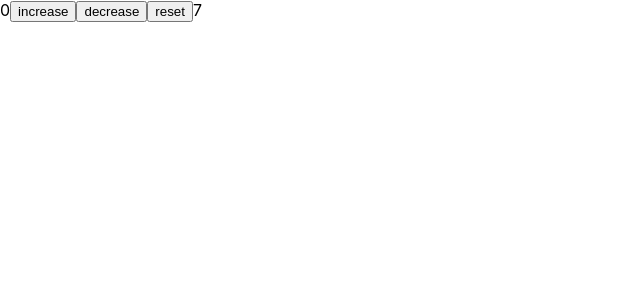
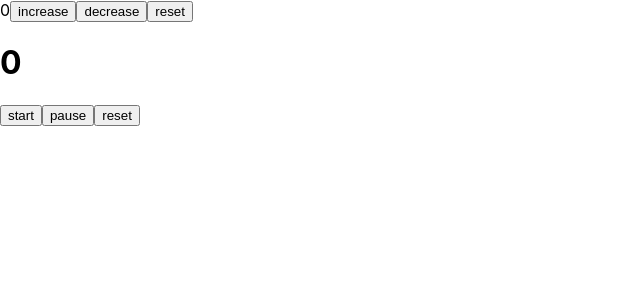
Before and after one commit to sharon884/Mern-Lab, a React (Create React App) app in the folder React/: page / in a window 1280 px wide. Shown: the top 300 px of the page, without its empty margins (0-640 px from the left). Built offline with nearby package versions, Linux system fonts and the light colour scheme.

Commit message:
implemented a timer app with start pause and reset options

```diff
--- a/React/src/Timer.jsx
+++ b/React/src/Timer.jsx
@@ -1,29 +1,52 @@
-import { useEffect, useState }  from "react";
+import {  useEffect, useState  } from "react";
 
 
 const Timer = () => {
+     const [ time , setTime ] = useState(0);
+     const [ runnig, setRunning] = useState(false);
 
-    const [ time , setTime ] = useState(0)
 
      useEffect(() => {
 
-      const intervalId =     setInterval(() => {
-           setTime((prev) => prev +1 );
-        }, 1000);
-
+        let intervalId ;
+          if (  runnig ) {
+              intervalId = setInterval(()=> {
+                 setTime((prev) => prev + 1);
+             },1000);
+          };
 
           return () => {
             clearInterval(intervalId)
           }
+     },[runnig])
 
-    },[])
+
+const start = ()=> {
+     setRunning( true );
+};
+
+
+const pause = ()=> {
+     setRunning(false);
+
+};
+
+
+const reset = ()=> {
+     setTime(0);
+};
 
 
  return (
     <>
-         { time }
+
+    <h1> { time} </h1>
+     <button onClick={start}>start</button>
+     <button onClick={pause }>pause</button>
+     <button onClick={reset}>reset</button>
     </>
  )
+
 };
 
 
```
Lines whose indentation alone changed are shown as unchanged.
